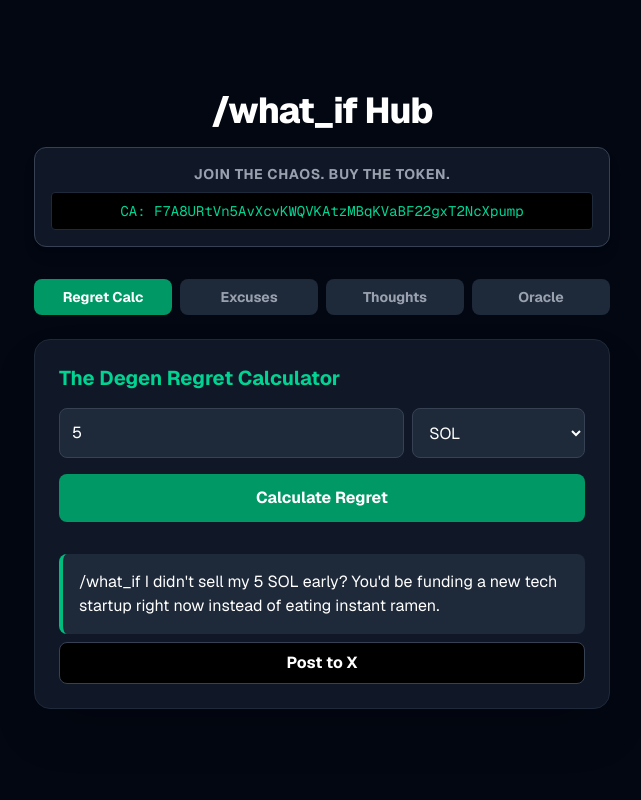
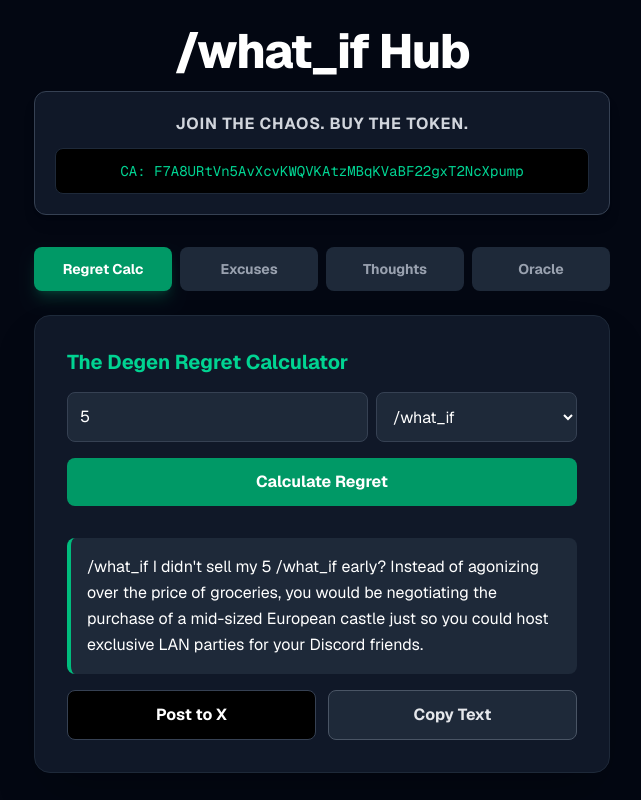
Before and after one commit to zxcode/what-if-app, a Next.js app: page / in a window 1280 px wide. Both pictures are taken after typing "5" into the empty fields and a click on the button "Calculate Regret". Shown: the whole page, without its empty margins (318-959 px from the left). Built offline with nearby package versions, Linux system fonts and the light colour scheme.

Commit message:
feat: added copy to clipboard functionality and /what_if token option

```diff
--- a/app/page.tsx
+++ b/app/page.tsx
@@ -11,18 +11,47 @@ export default function WhatIfHub() {
     window.open(`https://twitter.com/intent/tweet?text=${encodedText}`, '_blank');
   };
 
+  // --- Shared Action Buttons (Post to X & Copy) ---
+  const ActionButtons = ({ text }: { text: string }) => {
+    const [copied, setCopied] = useState(false);
+
+    const handleCopy = () => {
+      navigator.clipboard.writeText(`${text} \n\n🪙 @what_if_token`);
+      setCopied(true);
+      setTimeout(() => setCopied(false), 2000);
+    };
+
+    return (
+      <div className="flex gap-3 mt-4">
+        <button
+          onClick={() => shareToX(text)}
+          className="flex-1 bg-black hover:bg-gray-900 border border-gray-700 py-3 rounded-lg font-bold transition flex justify-center items-center"
+        >
+          Post to X
+        </button>
+        <button
+          onClick={handleCopy}
+          className={`flex-1 border py-3 rounded-lg font-bold transition flex justify-center items-center ${copied ? 'bg-emerald-600 border-emerald-500 text-white' : 'bg-gray-800 hover:bg-gray-700 border-gray-600 text-gray-200'}`}
+        >
+          {copied ? 'Copied!' : 'Copy Text'}
+        </button>
+      </div>
+    );
+  };
+
   // --- App 1: Regret Calculator ---
   const Calculator = () => {
-    const [token, setToken] = useState('SOL');
+    const [token, setToken] = useState('/what_if');
     const [amount, setAmount] = useState('');
     const [result, setResult] = useState('');
 
     const calculate = () => {
       if (!amount) return;
       const scenarios = [
-        "You'd be providing maximum liquidity on Meteora from your private island.",
-        "You'd be funding a new tech startup right now instead of eating instant ramen.",
-        "You would have enough capital to bribe a seagull to steal your boss's laptop."
+        "You'd be sitting on a superyacht right now, aggressively providing concentrated liquidity on Meteora while paying someone a full-time salary just to refresh your DexScreener charts.",
+        "You'd have enough capital to single-handedly sweep the floor of your favorite NFT collection, accidentally trigger a bull run, and get interviewed by Bloomberg as a 'visionary investor.'",
+        "Instead of agonizing over the price of groceries, you would be negotiating the purchase of a mid-sized European castle just so you could host exclusive LAN parties for your Discord friends.",
+        "You wouldn't be reading this. You'd be funding a black-ops team of rogue developers to build a custom MEV bot that purely extracts value from your enemies."
       ];
       const random = scenarios[Math.floor(Math.random() * scenarios.length)];
       setResult(`/what_if I didn't sell my ${amount} ${token} early? ${random}`);
@@ -32,9 +61,11 @@ export default function WhatIfHub() {
       <div className="space-y-4 animate-in fade-in duration-300">
         <h2 className="text-xl font-bold text-emerald-400">The Degen Regret Calculator</h2>
         <div className="flex gap-2">
-          <input type="number" placeholder="Amount" value={amount} onChange={(e) => setAmount(e.target.value)} className="w-2/3 bg-gray-800 border border-gray-700 rounded-lg p-3 text-white focus:outline-none" />
-          <select value={token} onChange={(e) => setToken(e.target.value)} className="w-1/3 bg-gray-800 border border-gray-700 rounded-lg p-3 text-white">
+          <input type="number" placeholder="Amount" value={amount} onChange={(e) => setAmount(e.target.value)} className="w-3/5 bg-gray-800 border border-gray-700 rounded-lg p-3 text-white focus:outline-none focus:border-emerald-500" />
+          <select value={token} onChange={(e) => setToken(e.target.value)} className="w-2/5 bg-gray-800 border border-gray-700 rounded-lg p-3 text-white focus:outline-none focus:border-emerald-500">
+            <option value="/what_if">/what_if</option>
             <option value="SOL">SOL</option>
+            <option value="BTC">BTC</option>
             <option value="$PROMPT">$PROMPT</option>
             <option value="$WET">$WET</option>
           </select>
@@ -42,8 +73,8 @@ export default function WhatIfHub() {
         <button onClick={calculate} className="w-full bg-emerald-600 hover:bg-emerald-500 text-white font-bold py-3 rounded-lg transition">Calculate Regret</button>
         {result && (
           <div className="mt-4 space-y-2">
-            <p className="p-4 bg-gray-800 rounded-lg border-l-4 border-emerald-500">{result}</p>
-            <button onClick={() => shareToX(result)} className="w-full bg-black hover:bg-gray-900 border border-gray-700 py-2 rounded-lg font-bold">Post to X</button>
+            <p className="p-4 bg-gray-800 rounded-lg border-l-4 border-emerald-500 leading-relaxed text-sm md:text-base">{result}</p>
+            <ActionButtons text={result} />
           </div>
         )}
       </div>
@@ -57,27 +88,38 @@ export default function WhatIfHub() {
 
     const generate = () => {
       const excuses = {
-        Work: "/what_if my cat accidentally staked all my crypto and I have to manually untangle the smart contract?",
-        Date: "/what_if a dev just rugged the liquidity pool and I am currently tracking their wallet?",
-        Family: "/what_if I tried to bridge my assets and they got stuck in the mempool?"
+        Work: [
+          "/what_if my rescue cat somehow gained access to my Phantom wallet, bridged all my tokens to a forgotten Layer 2, and I am currently in a sweaty Discord call trying to reverse-engineer the smart contract?",
+          "/what_if my hardware wallet got swallowed by a rogue Roomba, and I have spent the last three hours chasing it down the street with a broom?"
+        ],
+        Date: [
+          "/what_if a dev just rugged the liquidity pool, and instead of leaving the house, I am obsessively tracking their wallet movements like a financially ruined detective?",
+          "/what_if I accidentally paid for my morning coffee in Bitcoin, and the barista is legally forcing me to sit in the cafe for the next 45 minutes until the block confirms?"
+        ],
+        Family: [
+          "/what_if I am currently trapped in a toxic, multi-hour debate on X Spaces about validator RAM requirements, and my digital reputation depends on me winning this argument?",
+          "/what_if I tried to bridge my assets during a network congestion spike, and now they are floating in the digital abyss, forcing me to sit in pure silence and stare at a pending transaction hash?"
+        ]
       };
       // @ts-ignore
-      setExcuse(`I can't make it to ${obligation.toLowerCase()} today. ${excuses[obligation]}`);
+      const options = excuses[obligation];
+      const randomExcuse = options[Math.floor(Math.random() * options.length)];
+      setExcuse(`I can't make it to ${obligation.toLowerCase()} today. ${randomExcuse}`);
     };
 
     return (
       <div className="space-y-4 animate-in fade-in duration-300">
         <h2 className="text-xl font-bold text-blue-400">The Unhinged Excuse Generator</h2>
-        <select value={obligation} onChange={(e) => setObligation(e.target.value)} className="w-full bg-gray-800 border border-gray-700 rounded-lg p-3 text-white">
-          <option value="Work">Work</option>
-          <option value="Date">Date</option>
+        <select value={obligation} onChange={(e) => setObligation(e.target.value)} className="w-full bg-gray-800 border border-gray-700 rounded-lg p-3 text-white focus:outline-none focus:border-blue-500">
+          <option value="Work">Work Meeting</option>
+          <option value="Date">Tinder Date</option>
           <option value="Family">Family Dinner</option>
         </select>
         <button onClick={generate} className="w-full bg-blue-600 hover:bg-blue-500 text-white font-bold py-3 rounded-lg transition">Generate Excuse</button>
         {excuse && (
           <div className="mt-4 space-y-2">
-            <p className="p-4 bg-gray-800 rounded-lg border-l-4 border-blue-500">{excuse}</p>
-            <button onClick={() => shareToX(excuse)} className="w-full bg-black hover:bg-gray-900 border border-gray-700 py-2 rounded-lg font-bold">Post to X</button>
+            <p className="p-4 bg-gray-800 rounded-lg border-l-4 border-blue-500 leading-relaxed text-sm md:text-base">{excuse}</p>
+            <ActionButtons text={excuse} />
           </div>
         )}
       </div>
@@ -98,12 +140,12 @@ export default function WhatIfHub() {
     return (
       <div className="space-y-4 animate-in fade-in duration-300">
         <h2 className="text-xl font-bold text-purple-400">Web3 Shower Thoughts</h2>
-        <textarea placeholder="e.g. my cat actually understands English..." value={thought} onChange={(e) => setThought(e.target.value)} className="w-full bg-gray-800 border border-gray-700 rounded-lg p-3 text-white h-24 focus:outline-none" />
+        <textarea placeholder="e.g. my hardware wallet is just a glorified flash drive and I actually forgot the seed phrase in 2021..." value={thought} onChange={(e) => setThought(e.target.value)} className="w-full bg-gray-800 border border-gray-700 rounded-lg p-3 text-white h-32 focus:outline-none focus:border-purple-500" />
         <button onClick={postThought} className="w-full bg-purple-600 hover:bg-purple-500 text-white font-bold py-3 rounded-lg transition">Scream into the Void</button>
         {posted && (
           <div className="mt-4 space-y-2">
-            <p className="p-4 bg-gray-800 rounded-lg border-l-4 border-purple-500">{posted}</p>
-            <button onClick={() => shareToX(posted)} className="w-full bg-black hover:bg-gray-900 border border-gray-700 py-2 rounded-lg font-bold">Post to X</button>
+            <p className="p-4 bg-gray-800 rounded-lg border-l-4 border-purple-500 leading-relaxed text-sm md:text-base">{posted}</p>
+            <ActionButtons text={posted} />
           </div>
         )}
       </div>
@@ -118,9 +160,9 @@ export default function WhatIfHub() {
     const predict = () => {
       if (!question) return;
       const predictions = [
-        "you gain superpowers, and are forced to fight crime in your neighborhood?",
-        "you accidentally trigger a bull market and become the CEO of Solana?",
-        "it creates a butterfly effect that deletes the internet tomorrow?"
+        "you accidentally trigger a massive liquidation cascade, causing the entire network to restart, but you walk away with enough profit to buy a sovereign island?",
+        "it creates a butterfly effect where you end up losing your primary seed phrase, but finding true inner peace while living completely off the grid in the mountains?",
+        "you make the right call, become a billionaire overnight, but are cursed to only ever communicate using obscure crypto acronyms for the rest of your life?"
       ];
       const random = predictions[Math.floor(Math.random() * predictions.length)];
       setPrediction(`You asked: "${question}" \n\nOracle says: /what_if ${random}`);
@@ -129,12 +171,12 @@ export default function WhatIfHub() {
     return (
       <div className="space-y-4 animate-in fade-in duration-300">
         <h2 className="text-xl font-bold text-orange-400">Alternate Timeline Oracle</h2>
-        <input type="text" placeholder="Should I quit my job?" value={question} onChange={(e) => setQuestion(e.target.value)} className="w-full bg-gray-800 border border-gray-700 rounded-lg p-3 text-white focus:outline-none" />
+        <input type="text" placeholder="Should I ape into this random presale?" value={question} onChange={(e) => setQuestion(e.target.value)} className="w-full bg-gray-800 border border-gray-700 rounded-lg p-3 text-white focus:outline-none focus:border-orange-500" />
         <button onClick={predict} className="w-full bg-orange-600 hover:bg-orange-500 text-white font-bold py-3 rounded-lg transition">Consult the 8-Ball</button>
         {prediction && (
           <div className="mt-4 space-y-2">
-            <p className="p-4 bg-gray-800 rounded-lg border-l-4 border-orange-500 whitespace-pre-line">{prediction}</p>
-            <button onClick={() => shareToX(prediction)} className="w-full bg-black hover:bg-gray-900 border border-gray-700 py-2 rounded-lg font-bold">Post to X</button>
+            <p className="p-4 bg-gray-800 rounded-lg border-l-4 border-orange-500 leading-relaxed text-sm md:text-base whitespace-pre-line">{prediction}</p>
+            <ActionButtons text={prediction} />
           </div>
         )}
       </div>
@@ -146,10 +188,10 @@ export default function WhatIfHub() {
       <div className="max-w-xl w-full">
         {/* Header & Tagline */}
         <div className="text-center mb-8">
-          <h1 className="text-4xl font-extrabold text-white mb-4 tracking-tight">/what_if Hub</h1>
-          <div className="bg-gray-900 border border-gray-700 rounded-xl p-4 shadow-lg">
-            <p className="text-sm text-gray-400 mb-2 uppercase tracking-wider font-bold">Join the chaos. Buy the token.</p>
-            <p className="text-xs md:text-sm font-mono text-emerald-400 break-all bg-black p-2 rounded border border-gray-800">
+          <h1 className="text-4xl md:text-5xl font-extrabold text-white mb-4 tracking-tight">/what_if Hub</h1>
+          <div className="bg-gray-900 border border-gray-700 rounded-xl p-5 shadow-lg">
+            <p className="text-sm md:text-base text-gray-300 mb-3 uppercase tracking-wider font-bold">Join the chaos. Buy the token.</p>
+            <p className="text-xs md:text-sm font-mono text-emerald-400 break-all bg-black p-3 rounded-lg border border-gray-800 shadow-inner">
               CA: F7A8URtVn5AvXcvKWQVKAtzMBqKVaBF22gxT2NcXpump
             </p>
           </div>
@@ -157,14 +199,14 @@ export default function WhatIfHub() {
 
         {/* Navigation Tabs */}
         <div className="grid grid-cols-2 md:grid-cols-4 gap-2 mb-6">
-          <button onClick={() => setActiveTab('calculator')} className={`p-2 rounded-lg text-sm font-bold transition-colors ${activeTab === 'calculator' ? 'bg-emerald-600 text-white' : 'bg-gray-800 text-gray-400 hover:bg-gray-700'}`}>Regret Calc</button>
-          <button onClick={() => setActiveTab('excuse')} className={`p-2 rounded-lg text-sm font-bold transition-colors ${activeTab === 'excuse' ? 'bg-blue-600 text-white' : 'bg-gray-800 text-gray-400 hover:bg-gray-700'}`}>Excuses</button>
-          <button onClick={() => setActiveTab('confession')} className={`p-2 rounded-lg text-sm font-bold transition-colors ${activeTab === 'confession' ? 'bg-purple-600 text-white' : 'bg-gray-800 text-gray-400 hover:bg-gray-700'}`}>Thoughts</button>
-          <button onClick={() => setActiveTab('oracle')} className={`p-2 rounded-lg text-sm font-bold transition-colors ${activeTab === 'oracle' ? 'bg-orange-600 text-white' : 'bg-gray-800 text-gray-400 hover:bg-gray-700'}`}>Oracle</button>
+          <button onClick={() => setActiveTab('calculator')} className={`p-3 rounded-lg text-sm font-bold transition-colors ${activeTab === 'calculator' ? 'bg-emerald-600 text-white shadow-lg shadow-emerald-500/20' : 'bg-gray-800 text-gray-400 hover:bg-gray-700'}`}>Regret Calc</button>
+          <button onClick={() => setActiveTab('excuse')} className={`p-3 rounded-lg text-sm font-bold transition-colors ${activeTab === 'excuse' ? 'bg-blue-600 text-white shadow-lg shadow-blue-500/20' : 'bg-gray-800 text-gray-400 hover:bg-gray-700'}`}>Excuses</button>
+          <button onClick={() => setActiveTab('confession')} className={`p-3 rounded-lg text-sm font-bold transition-colors ${activeTab === 'confession' ? 'bg-purple-600 text-white shadow-lg shadow-purple-500/20' : 'bg-gray-800 text-gray-400 hover:bg-gray-700'}`}>Thoughts</button>
+          <button onClick={() => setActiveTab('oracle')} className={`p-3 rounded-lg text-sm font-bold transition-colors ${activeTab === 'oracle' ? 'bg-orange-600 text-white shadow-lg shadow-orange-500/20' : 'bg-gray-800 text-gray-400 hover:bg-gray-700'}`}>Oracle</button>
         </div>
 
         {/* Active Tab Content */}
-        <div className="bg-gray-900 rounded-2xl shadow-2xl p-6 border border-gray-800 min-h-[350px]">
+        <div className="bg-gray-900 rounded-2xl shadow-2xl p-6 md:p-8 border border-gray-800 min-h-[400px]">
           {activeTab === 'calculator' && <Calculator />}
           {activeTab === 'excuse' && <ExcuseGenerator />}
           {activeTab === 'confession' && <ConfessionBoard />}
```
